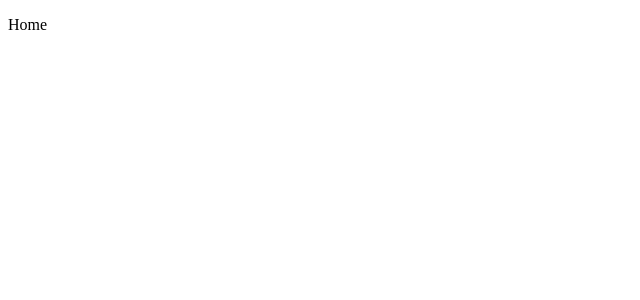
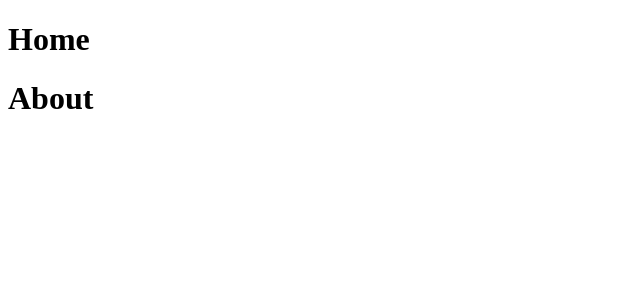
Before and after one commit to ibn-salamat/webpack-starter-template, a React app: page / in a window 1280 px wide. Shown: the top 300 px of the page, without its empty margins (0-640 px from the left). Built offline with nearby package versions, Linux system fonts and the light colour scheme.

Commit message:
refactor: split comps

```diff
--- /dev/null
+++ b/src/App.tsx
@@ -0,0 +1,12 @@
+
+import Home from './pages/home'
+import About from './pages/about'
+
+const App = () => {
+    return <>
+    <Home />
+    <About />
+    </>
+}
+
+export default App
--- a/src/index.tsx
+++ b/src/index.tsx
@@ -1,11 +1,6 @@
-import * as React from "react"
 import { render } from 'react-dom'
-
-
-import Home from './pages/home'
-import About from './pages/about'
+import App from './App'
 
 
 const rootEl = document.querySelector("#root");
-
-render(<Home />, rootEl);
+render(<App />, rootEl);
--- a/src/pages/about/index.tsx
+++ b/src/pages/about/index.tsx
@@ -1,6 +1,6 @@
 
 function About (){
-    return  <h1>hello</h1>
+    return  <h1>About</h1>
 }
 
 export default About
--- a/src/pages/home/index.tsx
+++ b/src/pages/home/index.tsx
@@ -1,6 +1,6 @@
 
 function Home (){
-   return <p>Home</p>
+   return <h1>Home</h1>
 }
 
 export default Home
```
Also changed, not shown: 1 other file (tests, documents, lock files or other folders).
